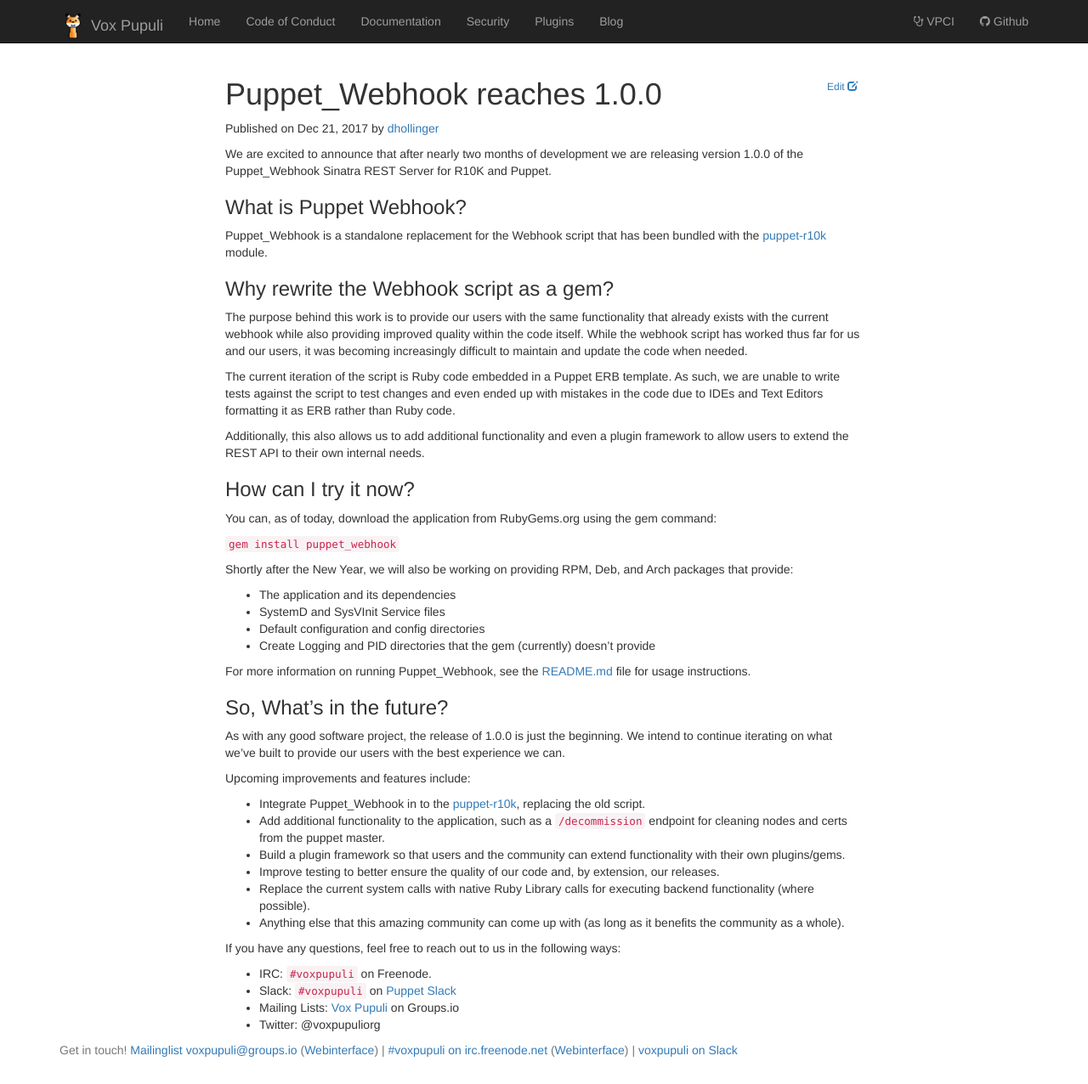
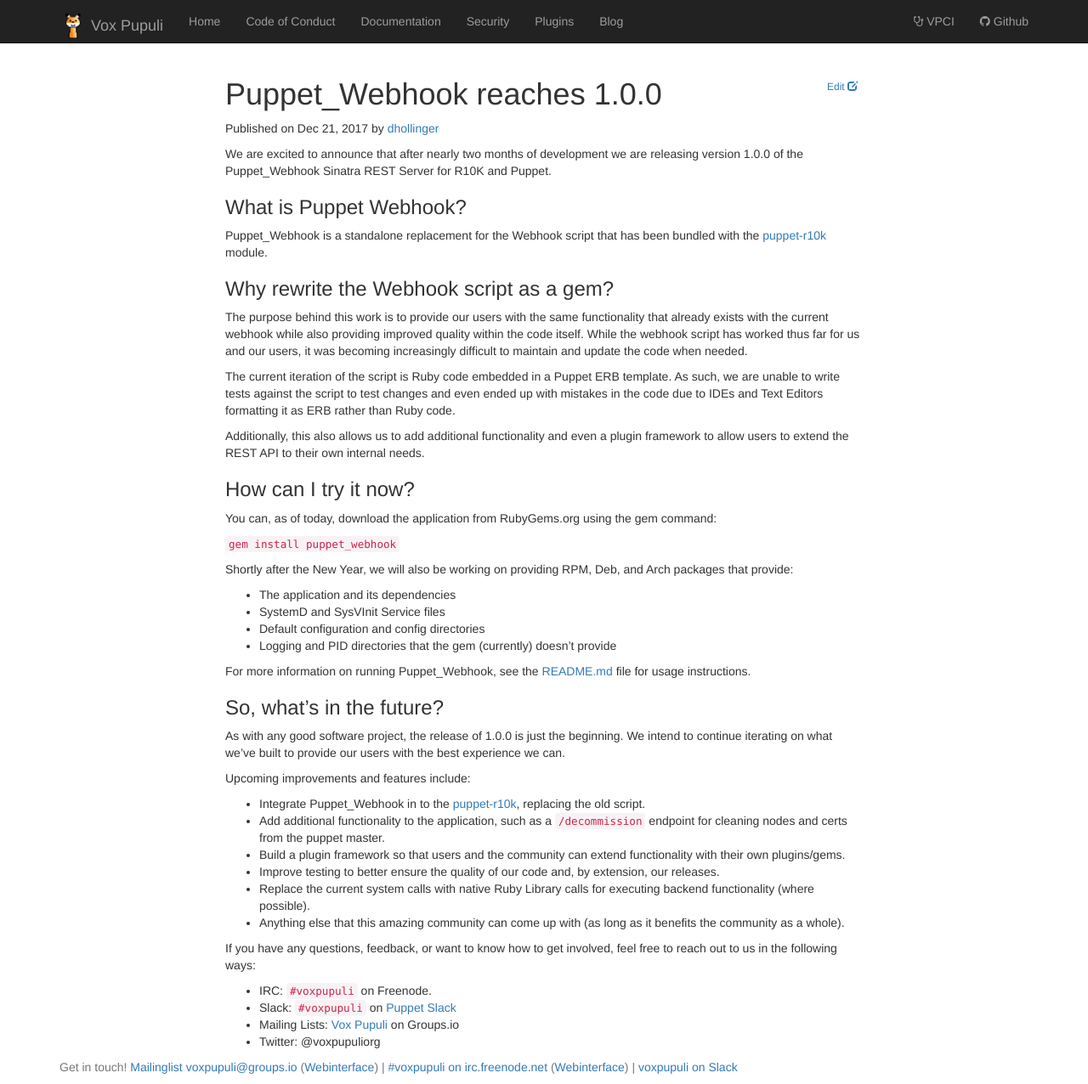
Before and after one commit to voxpupuli/voxpupuli.github.io, a Jekyll site: the page built from _posts/2017-12-21-puppet_webhook.md, in a window 1280 px wide. Shown: the whole page at 85% size. Built offline with Jekyll 4.4.1, drawn with Linux system fonts in a browser that asks for light colours; nearby versions of some CDN libraries.

Commit message:
Grammar corrections

```diff
--- a/_posts/2017-12-21-puppet_webhook.md
+++ b/_posts/2017-12-21-puppet_webhook.md
@@ -31,11 +31,11 @@
 * The application and its dependencies
 * SystemD and SysVInit Service files
 * Default configuration and config directories
-* Create Logging and PID directories that the gem (currently) doesn't provide
+* Logging and PID directories that the gem (currently) doesn't provide
 
 For more information on running Puppet_Webhook, see the [README.md](https://github.com/voxpupuli/puppet_webhook/blob/master/README.md) file for usage instructions.
 
-### So, What's in the future?
+### So, what's in the future?
 
 As with any good software project, the release of 1.0.0 is just the beginning. We intend to continue iterating on what we've built to provide our users with the best experience we can.
 
@@ -48,7 +48,7 @@
 * Replace the current system calls with native Ruby Library calls for executing backend functionality (where possible).
 * Anything else that this amazing community can come up with (as long as it benefits the community as a whole).
 
-If you have any questions, feel free to reach out to us in the following ways:
+If you have any questions, feedback, or want to know how to get involved, feel free to reach out to us in the following ways:
 
 * IRC: `#voxpupuli` on Freenode.
 * Slack: `#voxpupuli` on [Puppet Slack](http://slack.puppet.com)
```
